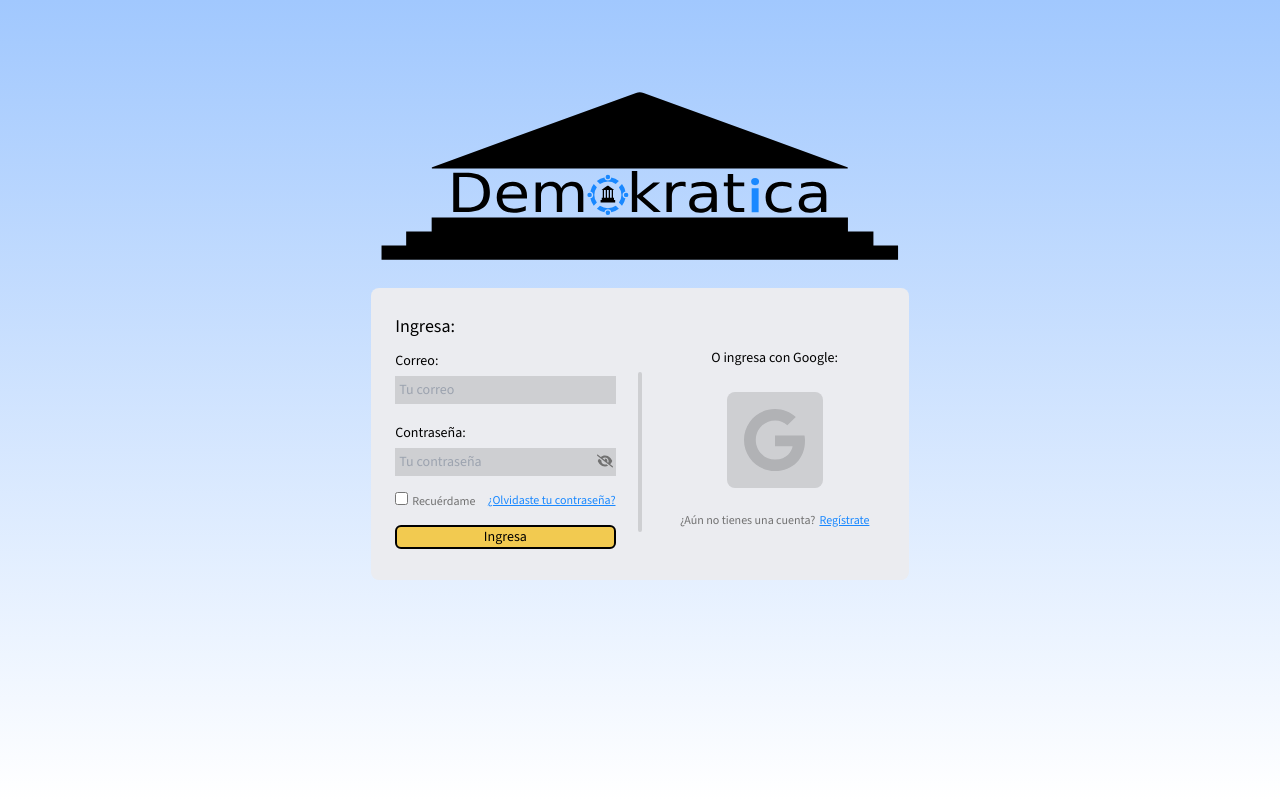
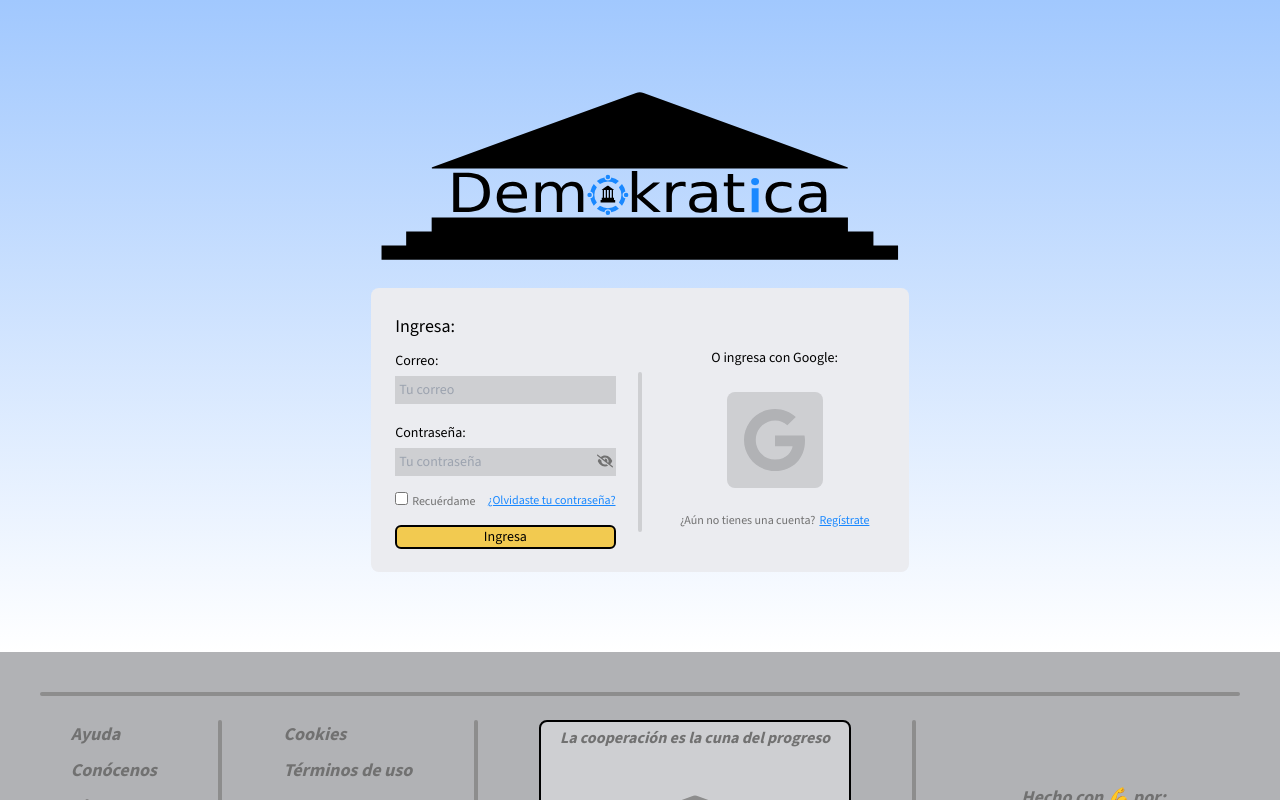
Before and after one commit to cesarALS/demokratica-frontend, a Next.js app: page /ingresa in a window 1280 px wide. Shown: the top 800 px of the page. Built offline with nearby package versions, Linux system fonts and the light colour scheme.

Commit message:
27-2-2025-DFMR-LandscapeInitialPages

```diff
--- a/src/app/(informative)/page.tsx
+++ b/src/app/(informative)/page.tsx
@@ -7,9 +7,9 @@
     <>
       {/* Contenedor gradiente parte inicial homepage */}
       {/* 11/12*100 = 91.667, es el height restante del viewport quitando el header y teniendo en cuenta las proporciones */}
-      <div className="flex h-[91.667vh] w-full flex-1 flex-initial flex-col items-center bg-gradient-to-b from-SecBlue to-white px-20 pb-16 pt-10">
+      <div className="flex h-[91.667vh] w-full flex-1 flex-initial flex-col items-center bg-gradient-to-b from-SecBlue to-white px-20 pb-16 pt-10 landscape:py-0">
         {/* Contenedor para centrar todo */}
-        <div className="grid h-full justify-between sm:grid-cols-2 sm:items-center sm:py-[20%] lg:w-[60%] lg:justify-center lg:py-[2.5%] lg:pb-20">
+        <div className="grid h-full justify-between sm:grid-cols-2 sm:items-center sm:py-[20%] lg:w-[60%] lg:justify-center lg:py-[2.5%] lg:pb-20 landscape:max-lg:h-[78%] landscape:max-lg:py-0">
           {/* Frase grande */}
           <div className="text-3xl font-semibold italic">
             Las decisiones
--- a/src/app/(login)/ingresa/page.tsx
+++ b/src/app/(login)/ingresa/page.tsx
@@ -5,9 +5,9 @@
 export default function LogIn() {
   return (
     // Contenedor de la pagina completa
-    <div className="flex flex-1 flex-col items-center bg-gradient-to-b from-SecBlue to-white w-full h-lvh">
+    <div className="flex w-full flex-col items-center bg-gradient-to-b from-SecBlue to-white">
       {/* Contenidos de la columna */}
-      <div className="w-[75%] sm:w-[82%] md:w-[70%] lg:w-[52%] xl:w-[42%] 2xl:w-[35%] h-full mt-20">
+      <div className="mt-20 h-full w-[75%] sm:w-[82%] md:w-[70%] lg:w-[52%] xl:w-[42%] 2xl:w-[35%]">
         {/* Logo linkeado al homepage */}
         <LogoAlHomepage />
         {/* Contenedor con el titulo y ambas partes del formulario*/}
--- a/src/app/(login)/layout.tsx
+++ b/src/app/(login)/layout.tsx
@@ -1,4 +1,4 @@
-"use client"
+"use client";
 
 import Footer from "@/components/2.organisms/4.Footer";
 import { useRouter } from "next/navigation";
@@ -11,7 +11,6 @@
 }: Readonly<{
   children: React.ReactNode;
 }>) => {
-
   const router = useRouter();
   const { user } = useAuthContext();
   const hasRun = useRef(false); // Se usa para rastrear si ya se ejecutó
@@ -28,13 +27,13 @@
   return (
     <>
       {/* Contenido principal que ocupa el resto del vh, que tiene el background fijo y que tiene un overflow que permite scrollear el contenido hacía abajo*/}
-      <div className="flex w-full h-screen flex-initial flex-col items-center overflow-y-auto bg-gradient-to-b from-SecBlue to-white scrollbar-thin scrollbar-track-transparent scrollbar-thumb-PrimBlue">
-        <main className={`flex min-h-screen w-full flex-shrink-0 grow items-start`}>
-          {children}
-        </main>
+      <div className="flex w-full flex-col items-center overflow-y-auto bg-gradient-to-b from-SecBlue to-white scrollbar-thin scrollbar-track-transparent scrollbar-thumb-PrimBlue">
+        {/* Contenido de la página */}
+        <main className="flex w-full flex-col">{children}</main>
+        {/* Footer al final de la página o contenido */}
         <Footer />
       </div>
-      <MessageBox/>
+      <MessageBox />
     </>
   );
 };
--- a/src/app/(login)/unete/page.tsx
+++ b/src/app/(login)/unete/page.tsx
@@ -5,9 +5,9 @@
 export default function SignIn() {
   return (
     // Contenedor de la pagina completa
-    <div className="flex flex-1 flex-col items-center bg-gradient-to-b from-SecBlue to-white w-full h-lvh">
+    <div className="flex w-full flex-col items-center bg-gradient-to-b from-SecBlue to-white">
       {/* Contenidos de la columna */}
-      <div className="w-[75%] sm:w-[82%] md:w-[70%] lg:w-[52%] xl:w-[42%] 2xl:w-[35%] h-full mt-20">
+      <div className="mt-20 h-full w-[75%] sm:w-[82%] md:w-[70%] lg:w-[52%] xl:w-[42%] 2xl:w-[35%]">
         {/* Logo linkeado al homepage */}
         <LogoAlHomepage />
         {/* Contenedor con el titulo y ambas partes del formulario*/}
--- a/src/components/2.organisms/3.Header.tsx
+++ b/src/components/2.organisms/3.Header.tsx
@@ -52,9 +52,9 @@
 
   return (
     // Header con todo y la navbar mobile
-    <header className="z-50 h-[calc(1/12*100vh)] bg-SecBlue">
+    <header className="z-50 h-[calc(1/12*100vh)] bg-SecBlue landscape:max-[951px]:h-[calc(2/12*100vh)]">
       {/* Header sin la navbar mobile */}
-      <div className="flex grid h-[calc(1/12*100vh)] w-full grid-cols-3 items-center px-4 py-2 sm:grid-cols-6 md:grid-cols-12">
+      <div className="flex grid h-full w-full grid-cols-[auto_50%_auto] items-center px-4 py-2 sm:grid-cols-6 md:grid-cols-12">
         {/* Mobile Menu Button */}
         <div className="sm:hidden">
           <button
@@ -76,7 +76,7 @@
         />
 
         {/* Nav Links Desktop*/}
-        <nav className="hidden justify-between sm:col-span-2 sm:col-start-4 sm:flex md:col-span-4 md:col-start-8 md:col-start-9">
+        <nav className="hidden justify-between sm:col-span-2 sm:col-start-4 sm:flex md:col-span-5 md:col-start-7 md:col-start-9 md:justify-around">
           {headerItems.map((item, index) => (
             <Link
               href={item.link}
--- a/src/components/3.templates/0.LogInBox.tsx
+++ b/src/components/3.templates/0.LogInBox.tsx
@@ -4,15 +4,15 @@
 
 export default function LogInBox() {
   return (
-    <div className="flex flex-col bg-ThirdGray rounded-lg pt-4 px-6 pb-6 mt-4 mb-52">
+    <div className="mb-20 mt-4 flex flex-col rounded-lg bg-ThirdGray px-6 pb-4 pt-4">
       {/* Titulo formulario */}
-      <h1 className="font-semimbold text-lg my-2"> Ingresa: </h1>
+      <h1 className="font-semimbold my-2 text-lg"> Ingresa: </h1>
       {/* Contenedor parte izquierda, derecha y separador */}
-      <div className="flex flex-col sm:flex-row items-center justify-between">
+      <div className="flex flex-col items-center justify-between sm:flex-row">
         {/* Parte izquierda formulario login */}
         <LogInComn />
         {/* Separador */}
-        <div className="border-2 border-SecGray w-40 my-6 rounded-lg sm:h-40 sm:w-0 "></div>
+        <div className="my-6 w-40 rounded-lg border-2 border-SecGray sm:h-40 sm:w-0"></div>
         {/* Parte derecha formulario login */}
         <Oauth
           title="O ingresa con Google:"
```
